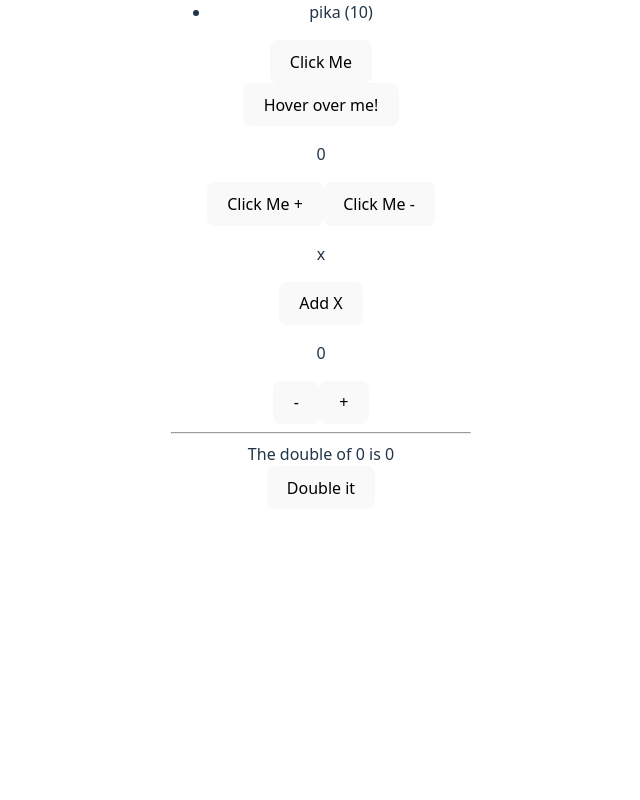
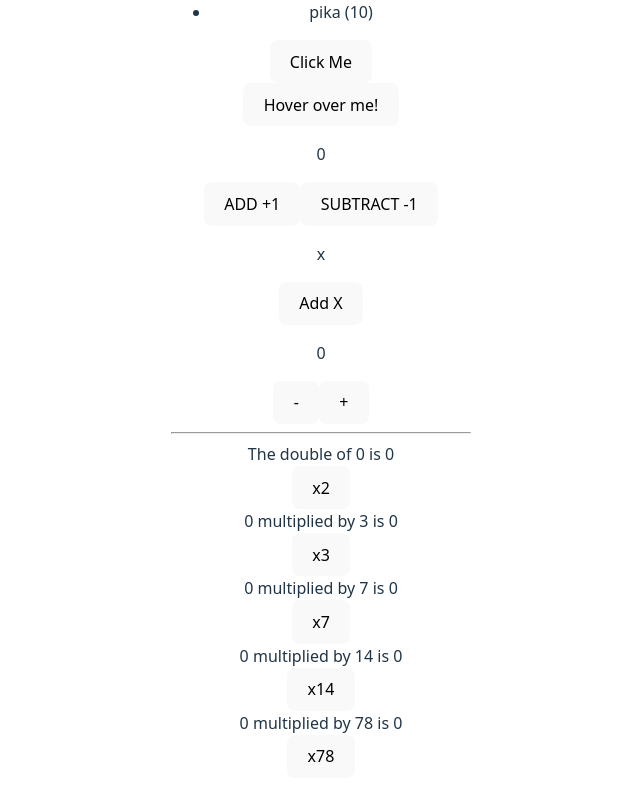
Before and after one commit to Emily-Morton/first_react_app, a React (Vite) app: page / in a window 1280 px wide. Shown: the part 706-1506 px from the top of the page, without its empty margins (319-959 px from the left). Before the commit the page ends 1247 px from the top, so only its background shows below. Built offline with nearby package versions, Linux system fonts and the light colour scheme.

Commit message:
create multiple counters

```diff
--- a/src/App.jsx
+++ b/src/App.jsx
@@ -1,9 +1,3 @@
-// import { useState } from 'react'
-// import reactLogo from './assets/react.svg'
-// import viteLogo from '/vite.svg'
-// import { useState } from 'react'
-// import reactLogo from './assets/react.svg'
-// import viteLogo from '/vite.svg'
 import "./App.css";
 import FirstComponent from "./FirstComponent.jsx";
 import SecondComponent from "./SecondComponent.jsx";
--- a/src/Counter.jsx
+++ b/src/Counter.jsx
@@ -2,6 +2,7 @@ import React, { useState } from "react";
 import Controls from "./Controls";
 import Display from "./Display";
 import DoubleDisplay from "./DoubleDisplay.jsx";
+import MultipleDisplay from "./MultipleDisplay.jsx";
 
 function Counter() {
   const [value, setter] = useState(0);
@@ -13,6 +14,10 @@ function Counter() {
         <Controls value={value} setter={setter} />
         <hr />
         <DoubleDisplay value={value} setter={setter}/>
+        <MultipleDisplay num={3} value={value} setter={setter}/>
+        <MultipleDisplay num={7} value={value} setter={setter}/>
+        <MultipleDisplay num={14} value={value} setter={setter}/>
+        <MultipleDisplay num={78} value={value} setter={setter}/>
 
     </>
   );
--- a/src/DoubleDisplay.jsx
+++ b/src/DoubleDisplay.jsx
@@ -2,7 +2,7 @@
 function DoubleDisplay({value = 0, setter= () => {}}) {
   return (<>
   <div>The double of {value} is {value * 2}</div>
-  <button onClick={()=>setter(value * 2)}>Double it</button>
+  <button onClick={()=>setter(value * 2)}>x2</button>
   </>)
 }
 
--- a/src/MainComponent.jsx
+++ b/src/MainComponent.jsx
@@ -13,8 +13,8 @@ function CounterComponent() {
   return (
     <>
       <p>{count}</p>
-      <button onClick={() => setCount(count +1)}>Click Me +</button>
-      <button onClick={() => setCount(count -1)}>Click Me -</button>
+      <button onClick={() => setCount(count +1)}>ADD +1</button>
+      <button onClick={() => setCount(count -1)}>SUBTRACT -1</button>
     </>
   );
 }
--- /dev/null
+++ b/src/MultiDisplay.jsx
@@ -0,0 +1,8 @@
+import React from 'react'
+
+function MultiDisplay({value, num}) {
+  return (
+      <div>{value} multiplied by {num} is {value * num}</div>
+  );
+}
+export default MultiDisplay;
--- /dev/null
+++ b/src/MultipleDisplay.jsx
@@ -0,0 +1,12 @@
+
+import MultiDisplay from "./MultiDisplay";
+
+function MultipleDisplay({num, value = 0, setter= () => {}}) {
+  return (<>
+  <MultiDisplay value={value} num={num}/>
+  <button onClick={()=>setter(value * num)}>x{num}</button>
+
+  </>)
+}
+
+export default MultipleDisplay;
```
